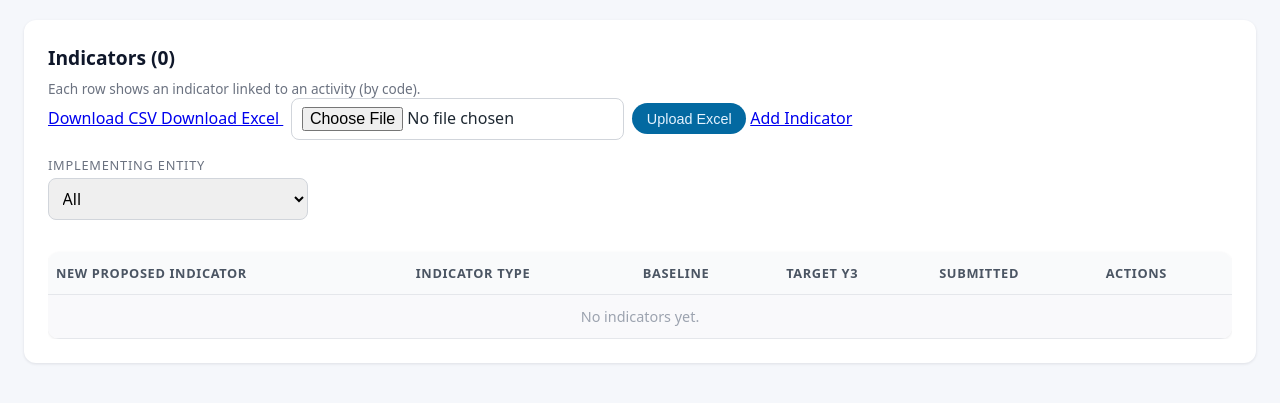
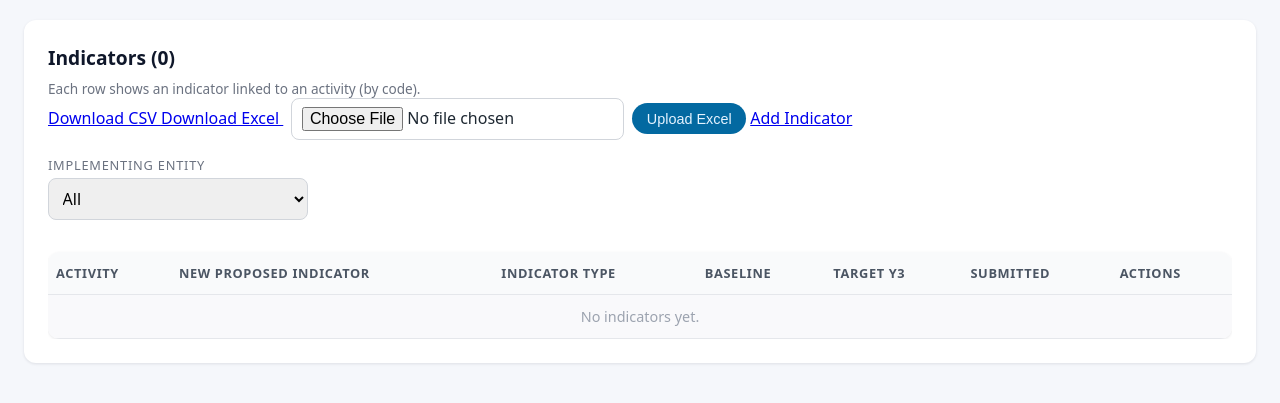
Before and after one commit to Rwunganira/pfund, a Flask app: page /indicators in a window 1280 px wide. Shown: the part 224-627 px from the top of the page. Run offline with Flask 3, Linux system fonts and the light colour scheme; the visitor is signed in with stand-in values (Sample User, id 1); data that the repository does not hold is empty.

Commit message:
edit indicators

```diff
--- a/templates/indicators.html
+++ b/templates/indicators.html
@@ -79,6 +79,7 @@
             <table class="compact-table">
                 <thead>
                     <tr>
+                        <th>Activity</th>
                         <th>New Proposed Indicator</th>
                         <th>Indicator Type</th>
                         <th class="col-small">Baseline</th>
@@ -92,6 +93,11 @@
                 <tbody>
                 {% for ind in indicators %}
                     <tr>
+                        <td>
+                            <span class="truncate-text" title="{{ ind.activity.proposed_activity if ind.activity else '' }}">
+                                {{ ind.activity.proposed_activity if ind.activity else '-' }}
+                            </span>
+                        </td>
                         <td>
                             <span class="truncate-text" title="{{ ind.new_proposed_indicator }}">
                                 {{ ind.new_proposed_indicator or '-' }}
@@ -117,7 +123,7 @@
                     </tr>
                 {% else %}
                     <tr>
-                        <td colspan="7" class="empty">No indicators yet.</td>
+                        <td colspan="8" class="empty">No indicators yet.</td>
                     </tr>
                 {% endfor %}
                 </tbody>
```
